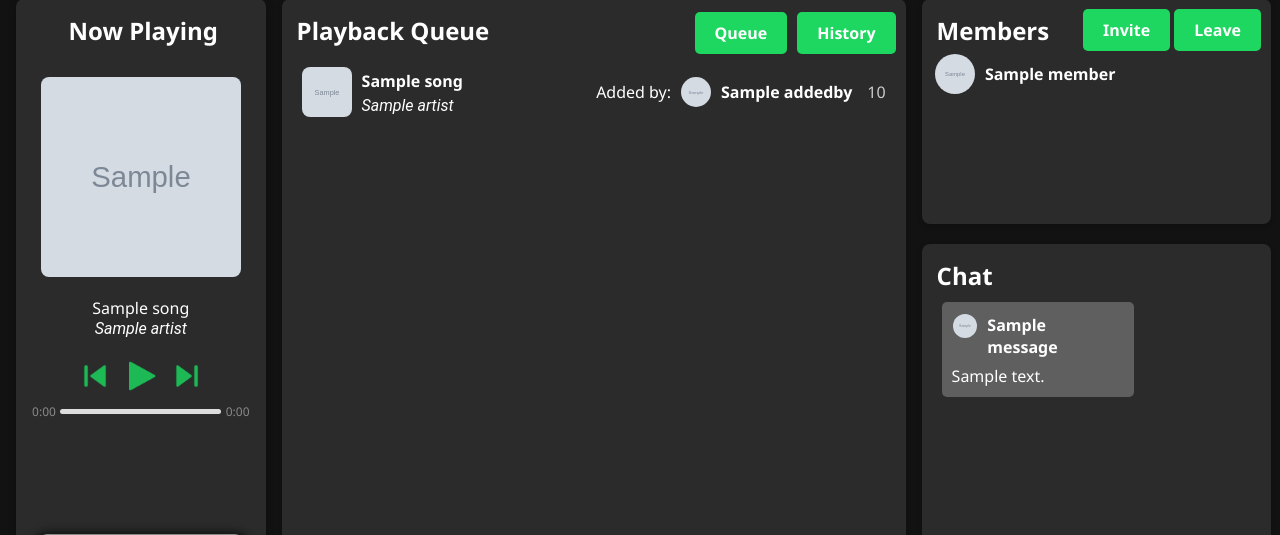
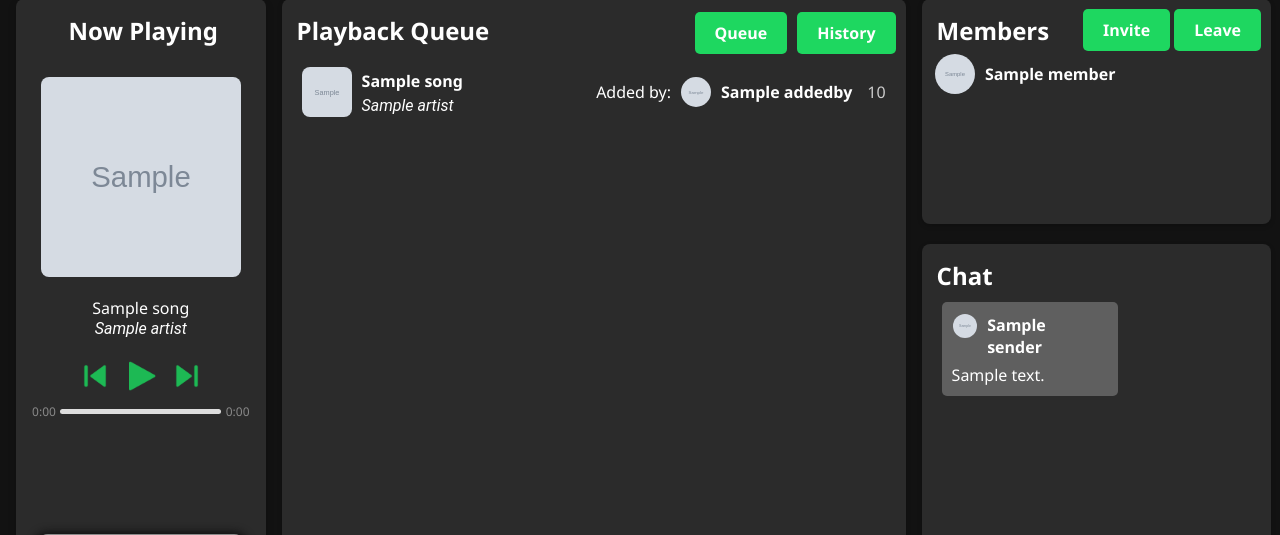
Before and after one commit to GitGinocchio/Syncify, a Flask app: template src/templates/room.html in a window 1280 px wide. Shown: the part 117-652 px from the top of the page. Run offline with Flask 3, Linux system fonts and the light colour scheme; the template is opened without the code that fills it: most values are stand-ins (such as "Sample title", 1, 10 or a date in 2020); grey boxes marked "Sample" are stand-in pictures; some libraries are stand-ins or nearby versions.

Commit message:
playback fixes, message semplifications, and device class

```diff
--- a/src/routes.py
+++ b/src/routes.py
@@ -28,6 +28,8 @@ def callback():
     token = get_token(code)
     client = get_client(token)
     current_user = client.current_user()
+
+    print(client.devices()['devices'])
 
     try:
         client.queue()
--- a/src/templates/room.html
+++ b/src/templates/room.html
@@ -193,15 +193,9 @@
       sendMessageButton.addEventListener('click', () => {
         // Al click del pulsante 'invio' il messaggio viene inviato al server che lo elabora
         // e salva nella lista dei messaggi gia' salvati
-        const message = messageInput.value;
-        if (message.trim()) {
-          socket.emit('handle_message', ROOMID, {
-                                        text: message,
-                                        sender_name: '{{ user.name }}',
-                                        sender_id: '{{ user.id }}',
-                                        sender_url: '{{ user.url }}',
-                                        sender_image: '{{ user.image }}',
-                                        });
+        const text = messageInput.value;
+        if (text.trim()) {
+          socket.emit('handle_message', ROOMID, text)
           messageInput.value = '';
         }
       });
@@ -213,17 +207,17 @@
         // per ogni messaggio ma i messaggi vengono caricati dinamicamente utilizzando flask
         const messageElement = document.createElement('div');
         messageElement.classList.add('message');
-        if (message.sender_id == '{{ user.id }}') {
+        if (message.sender.id == '{{ user.id }}') {
           messageElement.classList.add('my-message');
-        } else if (message.sender_name !== "system") {
+        } else if (message.sender.name !== "system") {
           messageElement.classList.add('other-message');
         } else {
           messageElement.classList.add('system-message');
         }
         messageElement.innerHTML = `
           <div class="sender">
-            <img src="${message.sender_image}">
-            <p>${message.sender_name}</p>
+            <img src="${message.sender.image}">
+            <p>${message.sender.name}</p>
           </div>
           <p class="mess">${message.text}</p>
         `;
@@ -461,16 +455,16 @@
         <h2>Chat</h2>
         <div class="chat-messages" id="chat-messages" onload="toBottom()">
           {% for message in room.chat %}
-            {% if message.sender_id == user.id %}
+            {% if message.sender.id == user.id %}
             <div class="message my-message">
-            {% elif message.sender_name != "system" %}
+            {% elif message.sender.name != "system" %}
             <div class="message other-message">
             {% else %}
             <div class="message system-message">
             {% endif %}
               <div class="sender">
-                <img src="{{ message.sender_image }}">
-                <p>{{ message.sender_name }}</p>
+                <img src="{{ message.sender.image }}">
+                <p>{{ message.sender.name }}</p>
               </div>
               <p>{{ message.text }}</p>
             </div>
```
Also changed, not shown: src/sock.py (+9 -3 lines), src/utils.py (+27 -10 lines).
